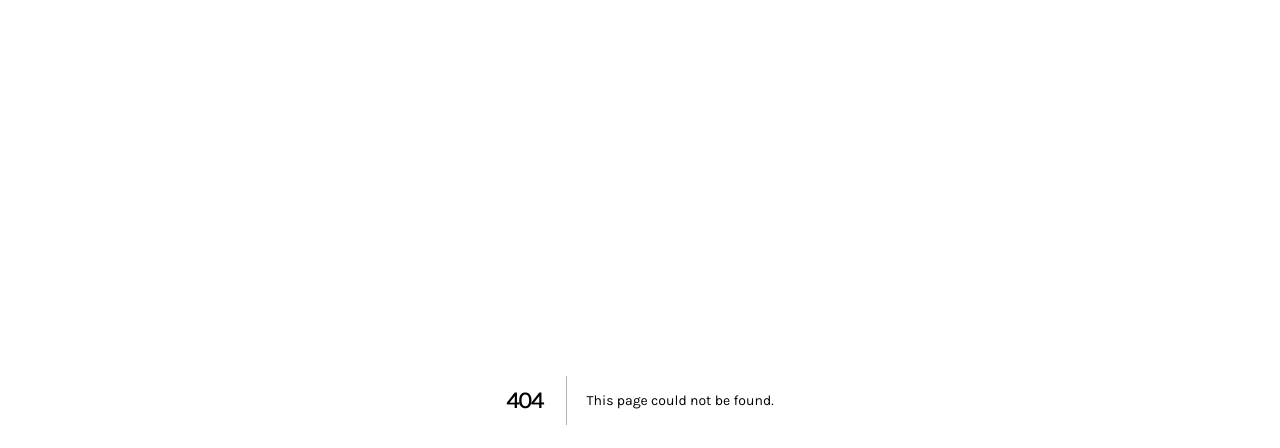
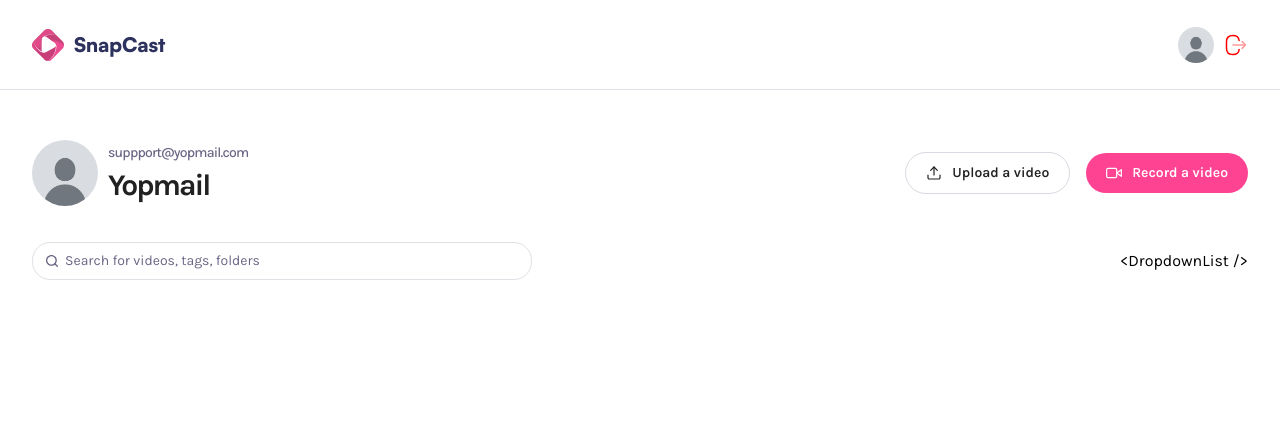
Before and after one commit to ZoirJohn/loom, a Next.js app: page /profile/1 in a window 1280 px wide. Before the commit this address had no page. Shown: the top 448 px of the page. Built offline with nearby package versions, Linux system fonts and the light colour scheme.

Commit message:
Add search filter to Header, implement navigation in Navbar, and create Profile page

```diff
--- /dev/null
+++ b/app/(root)/profile/[id]/page.tsx
@@ -0,0 +1,15 @@
+import Header from '@/components/Header'
+
+export default async function Profile({ params }: ParamsWithSearch) {
+        const { id } = await params
+        return (
+                <div className='wrapper page'>
+                        <Header
+                                subHeader='suppport@yopmail.com'
+                                title='Yopmail'
+                                userImg='/assets/images/dummy.jpg'
+                        />
+                        {/* <h1 className='text-2xl font-karla'>USER ID: {id}</h1> */}
+                </div>
+        )
+}
--- a/components/Header.tsx
+++ b/components/Header.tsx
@@ -44,6 +44,23 @@ export default function Header({ subHeader, title, userImg }: SharedHeaderProps)
                                         </div>
                                 </aside>
                         </section>
+                        <section className='search-filter'>
+                                <div className='search'>
+                                        <input
+                                                type='text'
+                                                name=''
+                                                id=''
+                                                placeholder='Search for videos, tags, folders'
+                                        />
+                                        <Image
+                                                src='/assets/icons/search.svg'
+                                                alt='search'
+                                                width={16}
+                                                height={16}
+                                        />
+                                </div>
+                                {`<DropdownList />`}
+                        </section>
                 </header>
         )
 }
--- a/components/Navbar.tsx
+++ b/components/Navbar.tsx
@@ -1,9 +1,12 @@
+'use client'
 import Image from 'next/image'
 import Link from 'next/link'
+import { useRouter } from 'next/navigation'
 
 const user = {}
 
 export default function Navbar() {
+        const router = useRouter()
         return (
                 <header className='navbar'>
                         <nav>
@@ -18,7 +21,7 @@ export default function Navbar() {
                                 </Link>
                                 {user && (
                                         <figure>
-                                                <button>
+                                                <button onClick={() => router.push('/profile/1234')}>
                                                         <Image
                                                                 src='/assets/images/dummy.jpg'
                                                                 width={36}
@@ -27,7 +30,7 @@ export default function Navbar() {
                                                                 className='rounded-full aspect-square'
                                                         />
                                                 </button>
-                                                <button >
+                                                <button>
                                                         <Image
                                                                 src='/assets/icons/logout.svg'
                                                                 width={24}
```
